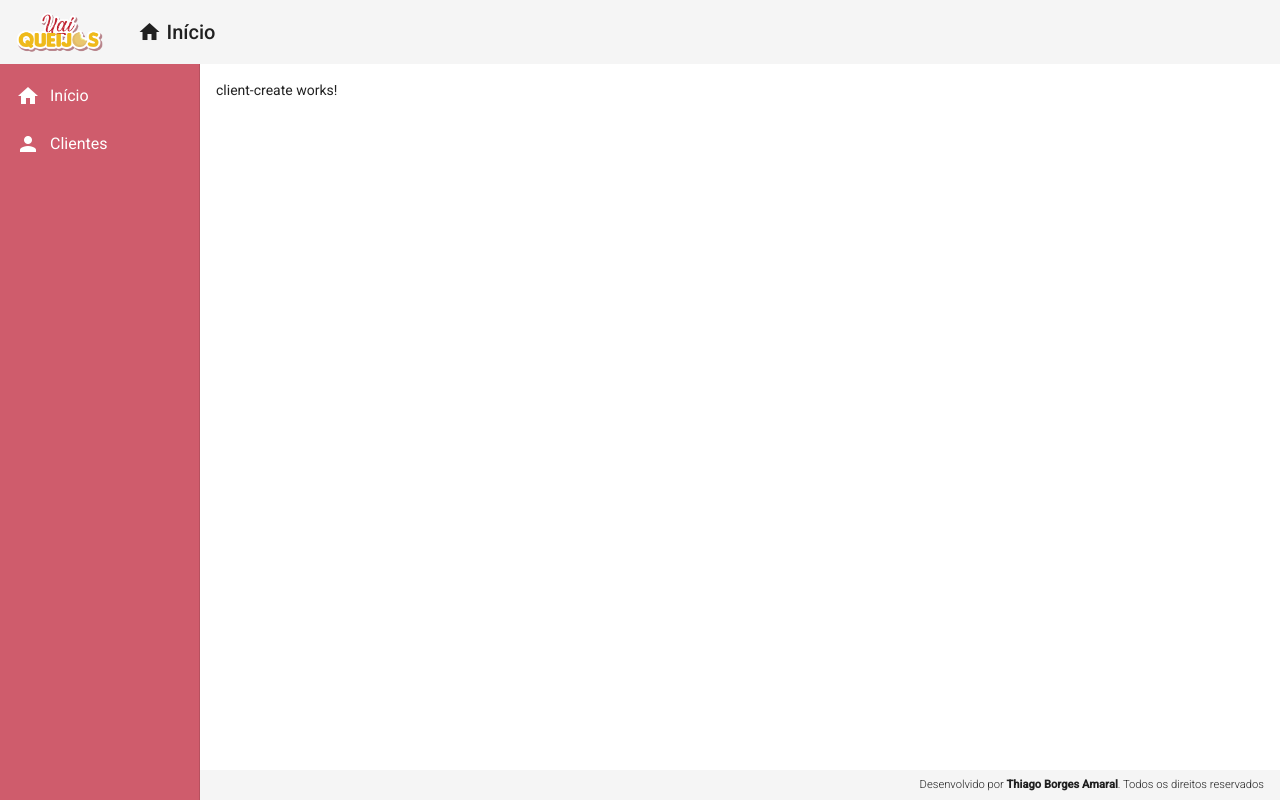
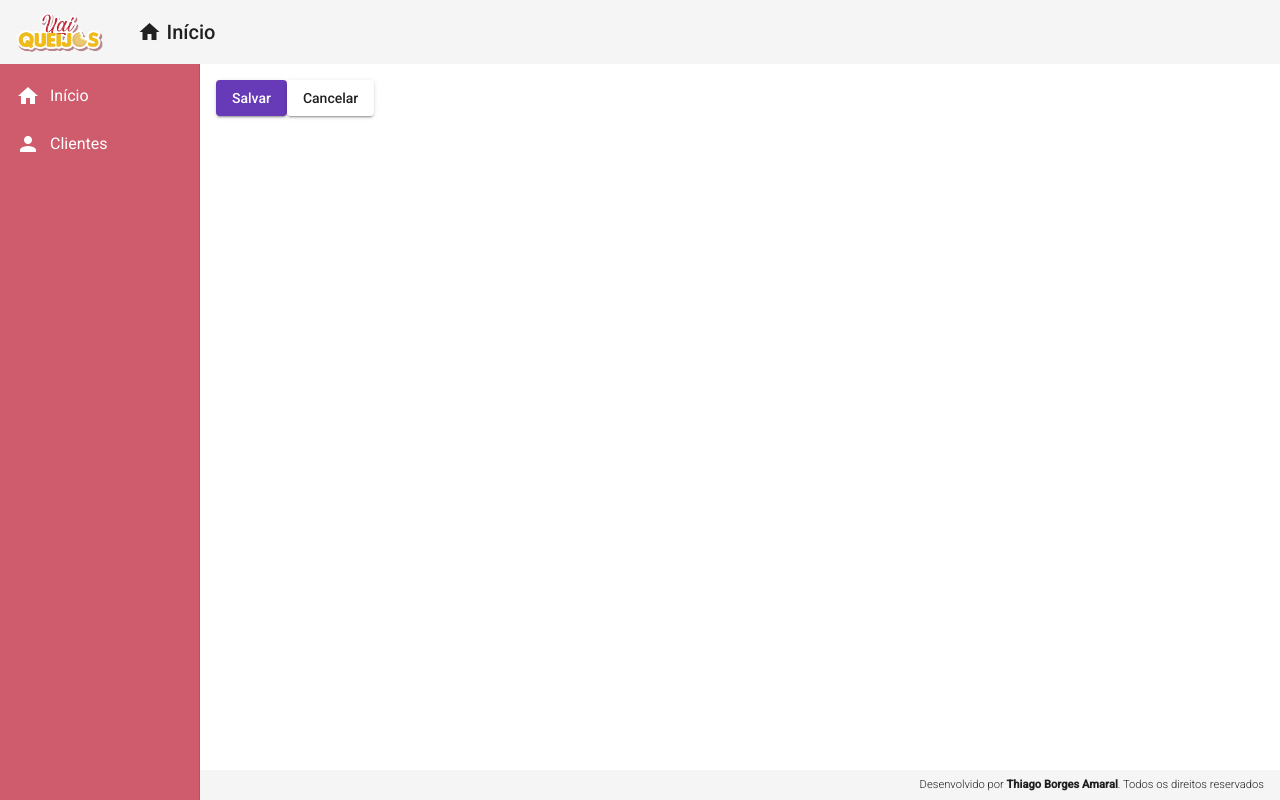
Before and after one commit to tborgesa/Cod3er-Angular9, an Angular app in the folder frontend/: page /client/create in a window 1280 px wide. Built offline with nearby package versions, Linux system fonts and the light colour scheme.

Commit message:
Criando service e implementando toast salvar

```diff
--- a/frontend/src/app/app.module.ts
+++ b/frontend/src/app/app.module.ts
@@ -17,6 +17,7 @@ import { MatListModule } from '@angular/material/list';
 import { HomeComponent } from './views/home/home.component';
 import { ClientCrudComponent } from './views/client-crud/client-crud.component';
 import { ClientCreateComponent } from './components/client/client-create/client-create.component';
+import { MatSnackBarModule } from '@angular/material/snack-bar';
 
 @NgModule({
   declarations: [
@@ -36,7 +37,8 @@ import { ClientCreateComponent } from './components/client/client-create/client-
     MatSidenavModule,
     MatListModule,
     MatCardModule,
-    MatButtonModule
+    MatButtonModule,
+    MatSnackBarModule
   ],
   providers: [],
   bootstrap: [AppComponent]
--- a/frontend/src/app/components/client/client-create/client-create.component.html
+++ b/frontend/src/app/components/client/client-create/client-create.component.html
@@ -1 +1,6 @@
-<p>client-create works!</p>
+<button mat-raised-button (click)="createClient()" color="primary">
+    Salvar
+</button>
+<button mat-raised-button (click)="cancel()">
+    Cancelar
+</button>
--- a/frontend/src/app/components/client/client-create/client-create.component.ts
+++ b/frontend/src/app/components/client/client-create/client-create.component.ts
@@ -1,3 +1,5 @@
+import { Router } from '@angular/router';
+import { ClientService } from './../client.service';
 import { Component, OnInit } from '@angular/core';
 
 @Component({
@@ -7,9 +9,16 @@ import { Component, OnInit } from '@angular/core';
 })
 export class ClientCreateComponent implements OnInit {
 
-  constructor() { }
+  constructor(private clientService: ClientService, private router: Router) { }
 
   ngOnInit(): void {
   }
 
+  createClient(): void {
+    this.clientService.showMessage("Operação executada com sucesso");
+  }
+
+  cancel(): void {
+    this.router.navigate(['/client'])
+  }
 }
--- /dev/null
+++ b/frontend/src/app/components/client/client.model.ts
@@ -0,0 +1,6 @@
+export interface Client {
+    id?: number
+    name: string
+    phone?: string
+    email?: string
+}
--- /dev/null
+++ b/frontend/src/app/components/client/client.service.ts
@@ -0,0 +1,20 @@
+import { Injectable } from '@angular/core';
+import { MatSnackBar } from '@angular/material/snack-bar';
+
+@Injectable({
+  providedIn: 'root'
+})
+export class ClientService {
+
+  constructor(
+    private snackBar: MatSnackBar
+  ) { }
+
+  showMessage(msg: string): void {
+    this.snackBar.open(msg, 'X', {
+      duration: 3000,
+      horizontalPosition: "center",
+      verticalPosition: "bottom"
+    })
+  }
+}
```
